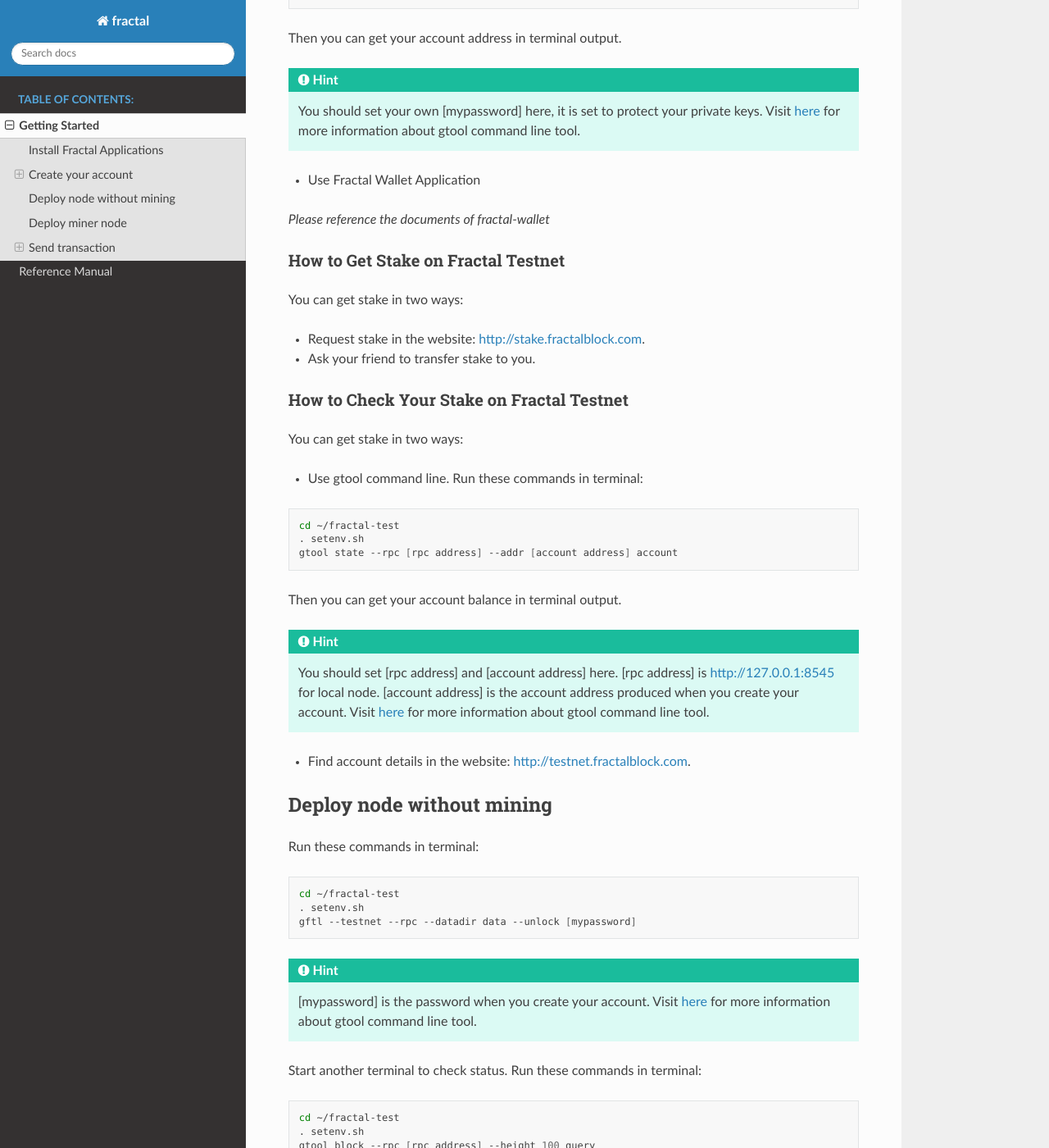
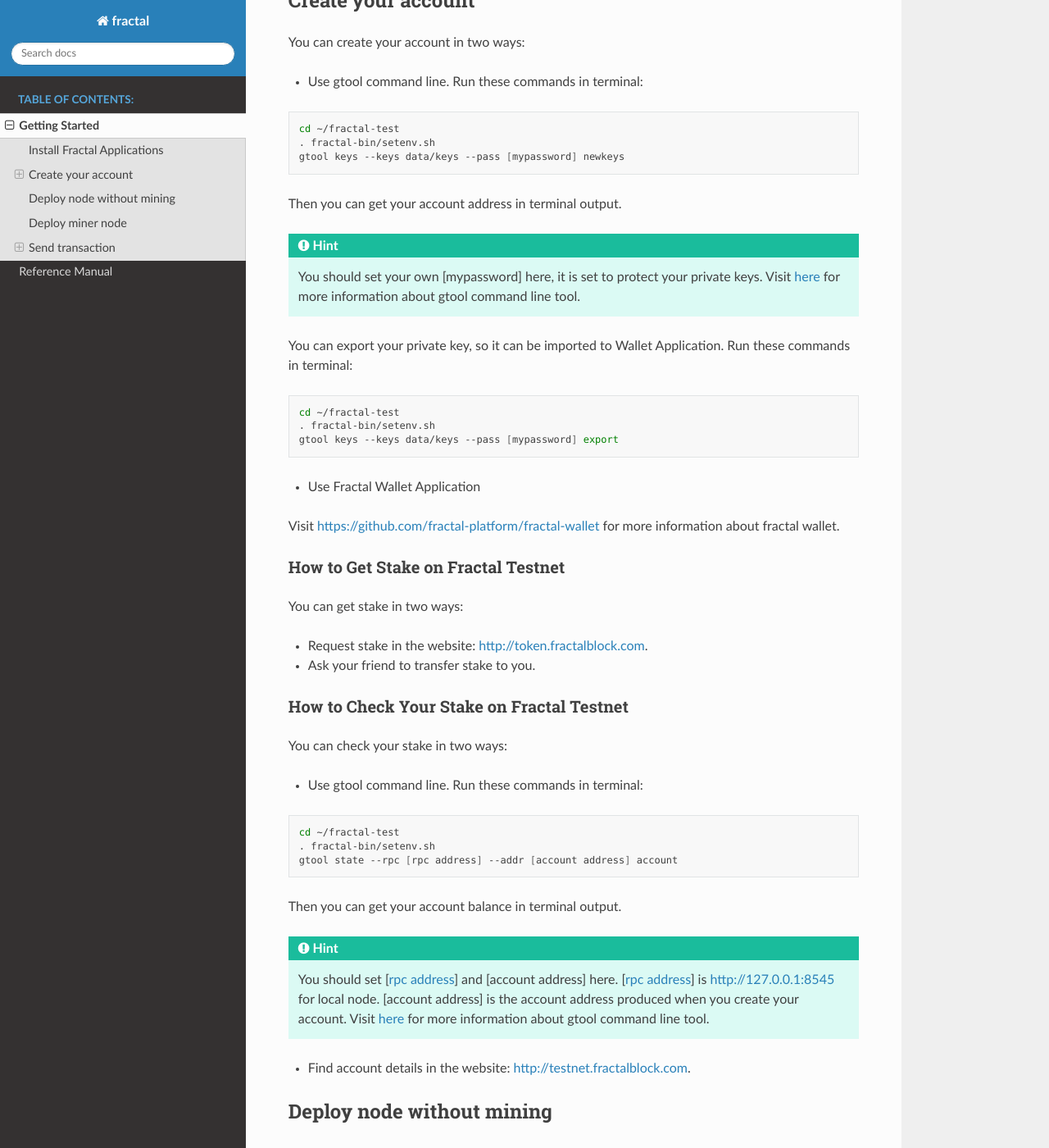
Before and after one commit to fractal-platform/fractal, a Sphinx documentation site: the page built from docs/guides/index.rst, in a window 1280 px wide and 1400 px high, scrolled down 1631 px. Shown: the whole window at 82% size. Built offline with Sphinx 7.4.7 and the Read the Docs theme 2.0.0, drawn with Linux system fonts in a browser that asks for light colours; some of the changed text lies outside the part shown.

Commit message:
update docs

```diff
--- a/docs/guides/index.rst
+++ b/docs/guides/index.rst
@@ -1,5 +1,7 @@
 Getting Started
 =================
+
+.. note::   This page is written for v0.2.x
 
 In this tutorial, you will learn how to:
 
@@ -33,18 +35,20 @@
     mv <download path>/fractal-0.2.0.tgz .
     tar zxvf fractal-0.2.0.tgz
 
+.. hint::   You should change the filename if you download a package with new version.
+
 4. Setup enviroment. Run these commands in terminal:
 
 .. code-block:: bash
 
     cd ~/fractal-test
-    . setenv.sh
+    . fractal-bin/setenv.sh
 
 5. Test installation. Run these commands in terminal:
 
 .. code-block:: bash
 
-    cd ~/fractal-test
+    . ~/fractal-test/fractal-bin/setenv.sh
     gftl -h
 
 If you get command help in terminal, it means that your installation is OK.
@@ -58,39 +62,47 @@
 .. code-block:: bash
 
     cd ~/fractal-test
-    . setenv.sh
+    . fractal-bin/setenv.sh
     gtool keys --keys data/keys --pass [mypassword] newkeys
 
 Then you can get your account address in terminal output.
 
 .. hint::   You should set your own [mypassword] here, it is set to protect your private keys. Visit `here <../refs/gtool.html>`_ for more information about gtool command line tool.
 
+You can export your private key, so it can be imported to Wallet Application. Run these commands in terminal:
+
+.. code-block:: bash
+
+    cd ~/fractal-test
+    . fractal-bin/setenv.sh
+    gtool keys --keys data/keys --pass [mypassword] export
+
 * Use Fractal Wallet Application
 
-*Please reference the documents of fractal-wallet*
+Visit https://github.com/fractal-platform/fractal-wallet for more information about fractal wallet.
 
 How to Get Stake on Fractal Testnet
 ^^^^^^^^^^^^^^^^^^^^^^^^^^^^^^^^^^^^^^^^^
 You can get stake in two ways:
 
-* Request stake in the website: http://stake.fractalblock.com.
+* Request stake in the website: http://token.fractalblock.com.
 * Ask your friend to transfer stake to you.
 
 How to Check Your Stake on Fractal Testnet
 ^^^^^^^^^^^^^^^^^^^^^^^^^^^^^^^^^^^^^^^^^^^^^^^^^^^^^^^^^
-You can get stake in two ways:
+You can check your stake in two ways:
 
 * Use gtool command line. Run these commands in terminal:
 
 .. code-block:: bash
 
     cd ~/fractal-test
-    . setenv.sh
+    . fractal-bin/setenv.sh
     gtool state --rpc [rpc address] --addr [account address] account
 
 Then you can get your account balance in terminal output.
 
-.. hint::   You should set [rpc address] and [account address] here. [rpc address] is http://127.0.0.1:8545 for local node. [account address] is the account address produced when you create your account. Visit `here <../refs/gtool.html>`_ for more information about gtool command line tool.
+.. hint::   You should set [`rpc address <../refs/rpclist.html>`_] and [account address] here. [`rpc address <../refs/rpclist.html>`_] is http://127.0.0.1:8545 for local node. [account address] is the account address produced when you create your account. Visit `here <../refs/gtool.html>`_ for more information about gtool command line tool.
 
 * Find account details in the website: http://testnet.fractalblock.com.
 
@@ -101,7 +113,7 @@
 .. code-block:: bash
 
     cd ~/fractal-test
-    . setenv.sh
+    . fractal-bin/setenv.sh
     gftl --testnet --rpc --datadir data --unlock [mypassword]
 
 .. hint::   [mypassword] is the password when you create your account. Visit `here <../refs/gtool.html>`_ for more information about gtool command line tool.
@@ -111,12 +123,12 @@
 .. code-block:: bash
 
     cd ~/fractal-test
-    . setenv.sh
-    gtool block --rpc [rpc address] --height 100 query
+    . fractal-bin/setenv.sh
+    gtool block --rpc [rpc address] --height 0 query
 
-Then you can get the block detail with 100-height in terminal output.
+Then you can get the genesis block detail in terminal output.
 
-.. hint::   [rpc address] is http://127.0.0.1:8545 for local node. Visit `here <../refs/gtool.html>`_ for more information about gtool command line tool.
+.. hint::   [`rpc address <../refs/rpclist.html>`_] is http://127.0.0.1:8545 for local node. Visit `here <../refs/gtool.html>`_ for more information about gtool command line tool.
 
 Deploy miner node
 ------------------------------------------
@@ -126,17 +138,17 @@
 .. code-block:: bash
 
     cd ~/fractal-test
-    . setenv.sh
+    . fractal-bin/setenv.sh
     gtool keys --rpc [rpc address] --keys data/keys --pass [mypassword] --chainid [chainid] regminingkey
 
-.. hint::   [rpc address] is http://127.0.0.1:8545 for local node. [mypassword] is the password when you create your account. [chainid] is 2 for testnet. Visit `here <../refs/gtool.html>`_ for more information about gtool command line tool.
+.. hint::   [`rpc address <../refs/rpclist.html>`_] is http://127.0.0.1:8545 for local node. [mypassword] is the password when you create your account. [chainid] is 2 for testnet. Visit `here <../refs/gtool.html>`_ for more information about gtool command line tool.
 
 3. Start miner node. Run these commands in terminal:
 
 .. code-block:: bash
 
     cd ~/fractal-test
-    . setenv.sh
+    . fractal-bin/setenv.sh
     gftl --rpc --testnet --datadir data --unlock [mypassword] --mine
 
 .. hint::   [mypassword] is the password when you create your account. Visit `here <../refs/gtool.html>`_ for more information about gtool command line tool.
@@ -150,7 +162,7 @@
 .. code-block:: bash
 
     cd ~/fractal-test
-    . setenv.sh
-    gtool tx --rpc [rpc address] --keys data/keys --password [mypassword] --to [account address] --value [number] --chainid [chainid] send
+    . fractal-bin/setenv.sh
+    gtool tx --rpc [rpc address] --keys data/keys --pass [mypassword] --to [account address] --value [number] --chainid [chainid] send
 
-.. hint::   [rpc address] is http://127.0.0.1:8545 for local node. [mypassword] is the password when you create your account. [account address] is a valid account address. [number] is the token amount you want to transfer. [chainid] is 2 for testnet. Visit `here <../refs/gtool.html>`_ for more information about gtool command line tool.
+.. hint::   [`rpc address <../refs/rpclist.html>`_] is http://127.0.0.1:8545 for local node. [mypassword] is the password when you create your account. [account address] is a valid account address. [number] is the token amount you want to transfer. [chainid] is 2 for testnet. Visit `here <../refs/gtool.html>`_ for more information about gtool command line tool.
--- a/docs/refs/index.rst
+++ b/docs/refs/index.rst
@@ -7,4 +7,3 @@
 
    gftl
    gtool
-   rpc
```
Also changed, not shown: docs/index.rst (+2 -7 lines), docs/refs/rpclist.rst (added, +22 -0 lines), 1 other file.
